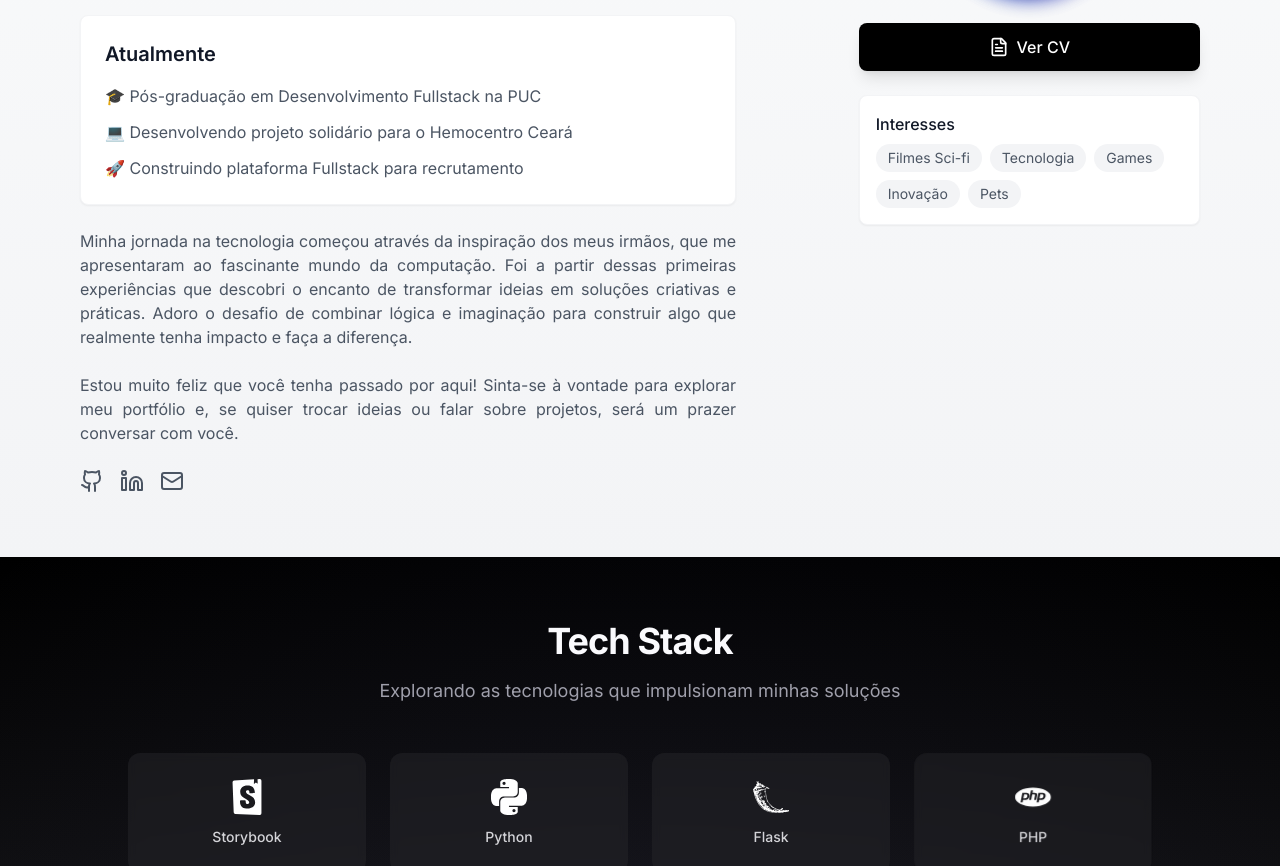
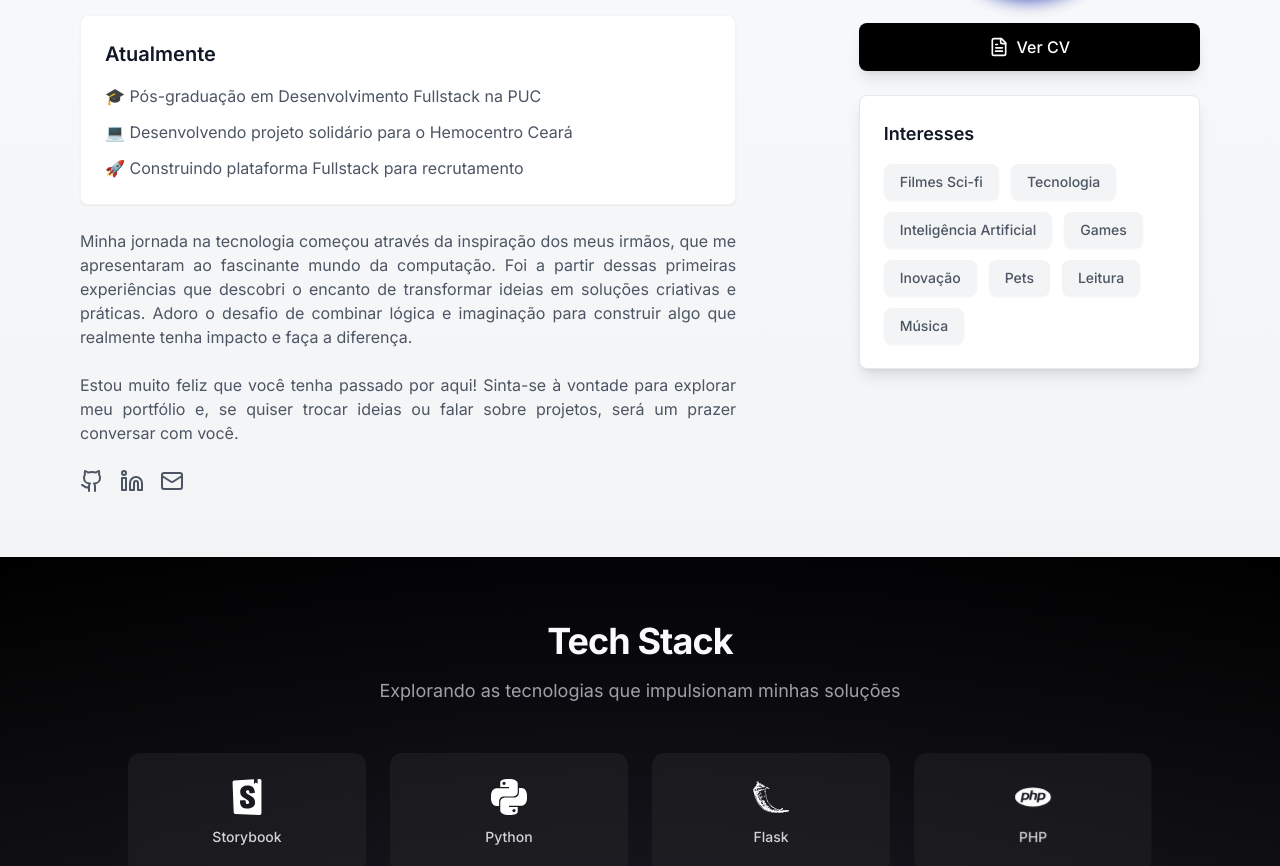
Before and after one commit to lanroo/portfoliolanna, a Next.js app: page / in a window 1280 px wide. Shown: the part 1025-1891 px from the top of the page. Built offline with nearby package versions, Linux system fonts and the light colour scheme.

Commit message:
interesses melhoria layout

```diff
--- a/components/AboutSection.tsx
+++ b/components/AboutSection.tsx
@@ -49,21 +49,30 @@ export default function App() {
               Ver CV
             </button>
 
-            <div className="bg-white p-4 rounded-lg shadow-sm border border-gray-100">
-              <h3 className="font-medium text-gray-900 mb-2">Interesses</h3>
-              <div className="flex flex-wrap gap-2">
-                {['Filmes Sci-fi', 'Tecnologia', 'Games', 'Inovação', 'Pets'].map(
-                  (interest) => (
-                    <span
-                      key={interest}
-                      className="px-3 py-1 bg-gray-100 text-gray-600 rounded-full text-sm"
-                    >
-                      {interest}
-                    </span>
-                  )
-                )}
-              </div>
+            <div className="bg-white p-6 rounded-lg shadow-lg border border-gray-200">
+            <h3 className="text-lg font-semibold text-gray-900 mb-4">Interesses</h3>
+            <div className="flex flex-wrap gap-3">
+              {[
+                { name: 'Filmes Sci-fi', color: 'hover:bg-pink-200' },
+                { name: 'Tecnologia', color: 'hover:bg-blue-200' },
+                { name: 'Inteligência Artificial', color: 'hover:bg-green-200' },
+                { name: 'Games', color: 'hover:bg-yellow-200' },
+                { name: 'Inovação', color: 'hover:bg-purple-200' },
+                { name: 'Pets', color: 'hover:bg-orange-200' },
+                { name: 'Leitura', color: 'hover:bg-teal-200' },
+                { name: 'Música', color: 'hover:bg-red-200' },
+              ].map((interest) => (
+                <div
+                  key={interest.name}
+                  className={`group px-4 py-2 bg-gray-100 text-gray-600 rounded-lg text-sm font-medium cursor-pointer transition-all duration-200 shadow-sm ${interest.color}`}
+                  title={interest.name}
+                >
+                  {interest.name}
+                </div>
+              ))}
             </div>
+          </div>
+
           </motion.div>
 
           {/* Content Section */}
```
